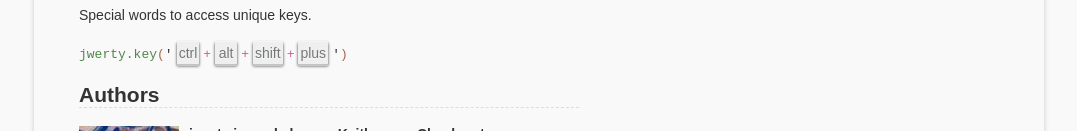
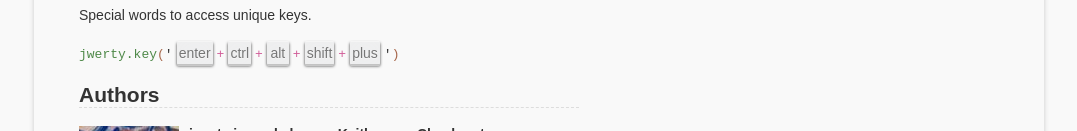
Before and after one commit to keithamus/jwerty, a website: page index.html in a window 1280 px wide. Shown: the part 1291-1422 px from the top of the page, without its empty margins (101-1178 px from the left). Drawn offline with Linux system fonts and the light colour scheme.

Commit message:
Update index.html

```diff
--- a/index.html
+++ b/index.html
@@ -316,7 +316,7 @@
                     Special words to access unique keys.
                 </p>
                 <pre><code>
-<b class="kw">jwerty.key</b><b>(</b>'<b class="s"><b class="key">ctrl</b>+<b class="key">alt</b>+<b class="key">shift</b>+<b class="key">plus</b></b></b>'<b>)</code></pre>
+<b class="kw">jwerty.key</b><b>(</b>'<b class="s"><b class="key">enter</b>+<b class="key">ctrl</b>+<b class="key">alt</b>+<b class="key">shift</b>+<b class="key">plus</b></b></b>'<b>)</code></pre>
 
             </div>
             <div id="authors">
```
